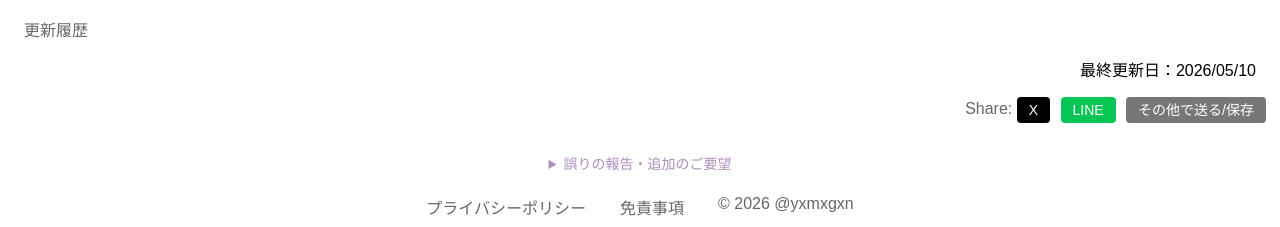
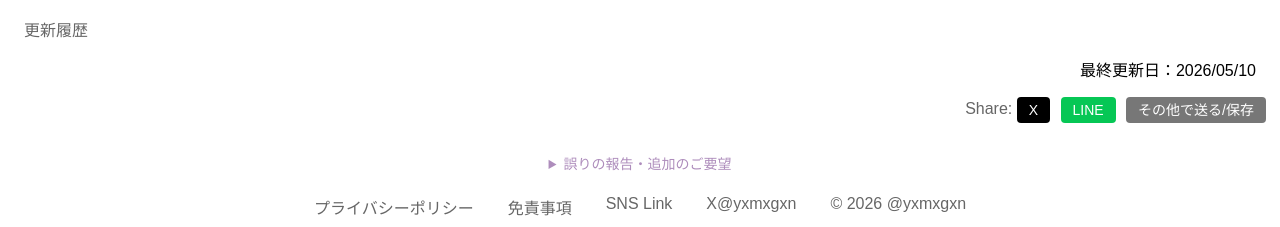
Before and after one commit to yxmxgxn/Cloudflare, a PHP site: page /index.php in a window 1280 px wide. Shown: the part 3297-3524 px from the top of the page. Run offline with PHP 8.4, Linux system fonts and the light colour scheme.

Commit message:
フッターにSNSリンク集を追加し、著作権表示を分離
- SNSリンク集(tools.ymgn0829.workers.dev/sns-links/)への導線を追加
- Xへのリンクは著作権表示と兼ねていたため「X@yxmxgxn」として独立させ、
  著作権表示は非リンクのテキストとして右端に置いた
- 項目が3→5に増えるため .footer-links に flex-wrap を追加。
  未指定のままだと狭い画面で横にはみ出す

Co-Authored-By: Claude Opus 5 <noreply@anthropic.com>

```diff
--- a/common/footer.php
+++ b/common/footer.php
@@ -134,7 +134,9 @@ function sharePage() {
 <ul class="footer-links">
   <li><a href="/common/privacy" target="_blank">プライバシーポリシー</a></li>
   <li><a href="/common/disclaimer" target="_blank">免責事項</a></li>
-  <li><a href="https://x.com/yxmxgxn" target="_blank">&copy; 2026 @yxmxgxn</a></li>
+  <li><a href="https://tools.ymgn0829.workers.dev/sns-links/" target="_blank">SNS Link</a></li>
+  <li><a href="https://x.com/yxmxgxn" target="_blank">X@yxmxgxn</a></li>
+  <li>&copy; 2026 @yxmxgxn</li>
 </ul>
 </footer>
 
--- a/css/style.css
+++ b/css/style.css
@@ -555,6 +555,8 @@ footer a {
 .footer-links {
     display: flex;
     justify-content: center;
+    flex-wrap: wrap;   /* 項目が5つになったので、狭い画面では折り返す */
+    row-gap: 8px;
     list-style: none;
     padding: 0;
     margin: 0;
```
